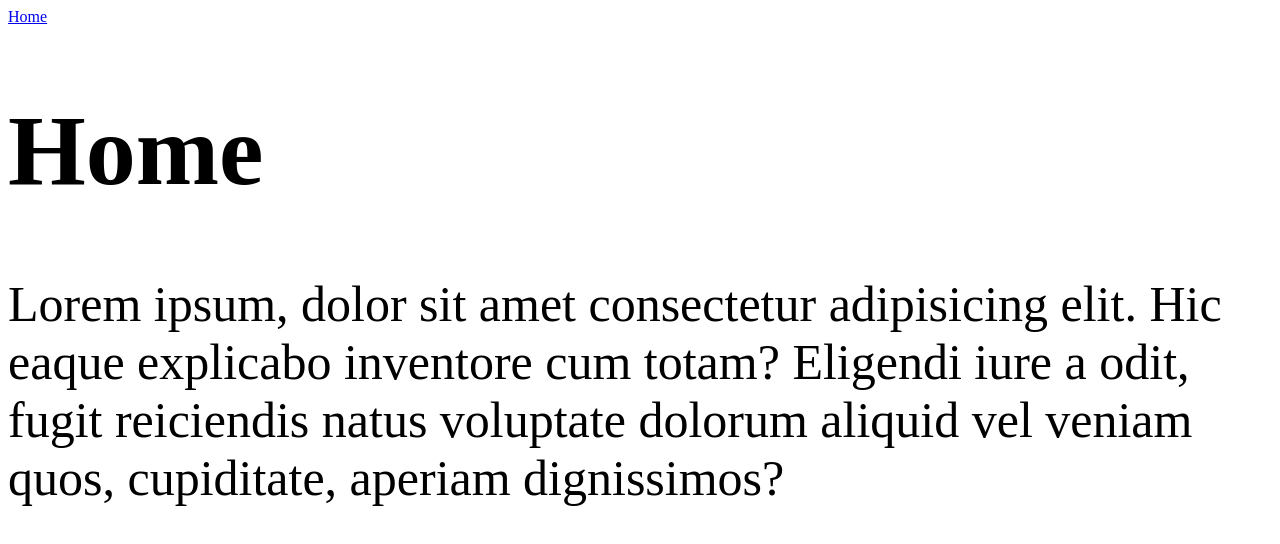
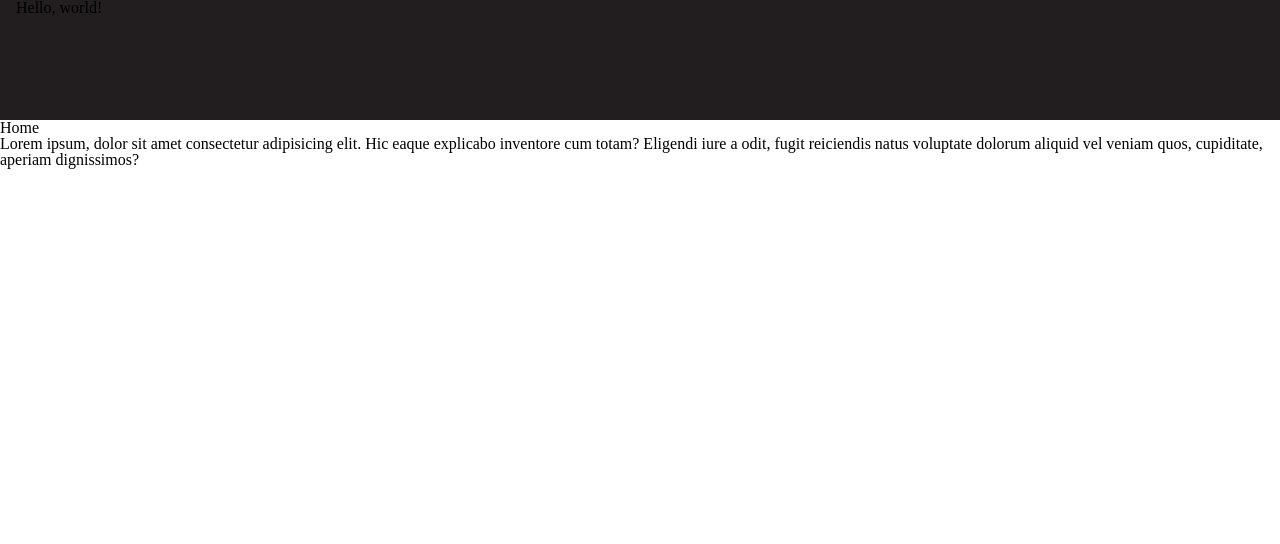
Before and after one commit to chaordic/desafio-frontend, a Next.js app: page / in a window 1280 px wide. Shown: the top 544 px of the page. Built offline with nearby package versions, Linux system fonts and the light colour scheme.

Commit message:
resolvendo conflito sass erros de imports adicionando flexbox grid

```diff
--- a/next.config.js
+++ /dev/null
@@ -1,3 +0,0 @@
-const withSass = require('@zeit/next-sass')
-module.exports = withSass({
-})
--- a/package.json
+++ b/package.json
@@ -8,9 +8,10 @@
   "dependencies": {
     "@zeit/next-sass": "^1.0.1",
     "next": "^10.0.1",
-    "node-sass": "4.14.1",
     "react": "^17.0.1",
-    "react-dom": "^17.0.1"
+    "react-dom": "^17.0.1",
+    "react-flexbox-grid": "^2.1.2",
+    "sass": "^1.29.0"
   },
   "scripts": {
     "dev": "next dev ./src"
--- /dev/null
+++ b/src/components/Header.js
@@ -0,0 +1,18 @@
+import React from 'react';
+import { Grid, Row, Col } from 'react-flexbox-grid/dist/react-flexbox-grid';
+
+const Header = () => {
+  return (
+    <header>
+      <Grid fluid>
+        <Row>
+          <Col xs={6} md={3}>
+            Hello, world!
+          </Col>
+        </Row>
+      </Grid>
+    </header>
+  );
+};
+
+export default Header;
--- a/src/components/Layout.js
+++ b/src/components/Layout.js
@@ -1,10 +1,10 @@
 import React from 'react';
-import Menu from './Menu';
+import Header from './Header';
 
 const Layout = ({ children }) => {
   return (
     <div>
-      <Menu />
+      <Header />
       {children}
     </div>
   );
--- /dev/null
+++ b/src/pages/_app.js
@@ -0,0 +1,6 @@
+import 'react-flexbox-grid/dist/react-flexbox-grid.css'
+import '../style/style.scss';
+
+export default function MyApp({ Component, pageProps }) {
+    return <Component {...pageProps} />
+  }
--- a/src/pages/index.js
+++ b/src/pages/index.js
@@ -1,6 +1,5 @@
 import React from 'react';
 import Layout from '../components/Layout';
-import '../style/style.scss';
 
 const Index = () => {
   return (
--- a/src/style/reset.scss
+++ b/src/style/core/reset.scss
@@ -1,8 +1,3 @@
-/* http://meyerweb.com/eric/tools/css/reset/
-   v2.0 | 20110126
-   License: none (public domain)
-*/
-
 html, body, div, span, applet, object, iframe,
 h1, h2, h3, h4, h5, h6, p, blockquote, pre,
 a, abbr, acronym, address, big, cite, code,
@@ -23,13 +18,15 @@ time, mark, audio, video {
 	font: inherit;
 	vertical-align: baseline;
 }
-/* HTML5 display-role reset for older browsers */
+
 article, aside, details, figcaption, figure,
 footer, header, hgroup, menu, nav, section {
 	display: block;
 }
 body {
 	line-height: 1;
+	display:flex;
+	flex-direction: column;
 }
 ol, ul {
 	list-style: none;
@@ -46,3 +43,7 @@ table {
 	border-collapse: collapse;
 	border-spacing: 0;
 }
+
+main {
+	flex: auto;
+}
--- /dev/null
+++ b/src/style/page/header.scss
@@ -0,0 +1,4 @@
+header {
+    height: 15vh;
+    background: #221d1e;
+}
--- a/src/style/style.scss
+++ b/src/style/style.scss
@@ -1,3 +1,7 @@
-.test {
-    font-size: 50px;
-  }
+//CORE LAYOUT
+@import 'core/reset';
+@import 'core/variables';
+
+//PAGE STYLES
+
+@import 'page/header';
```
Also changed, not shown: src/components/Footer.js (added, +12 -0 lines), src/style/core/variables.scss (added), 1 other file (tests, documents, lock files or other folders).
